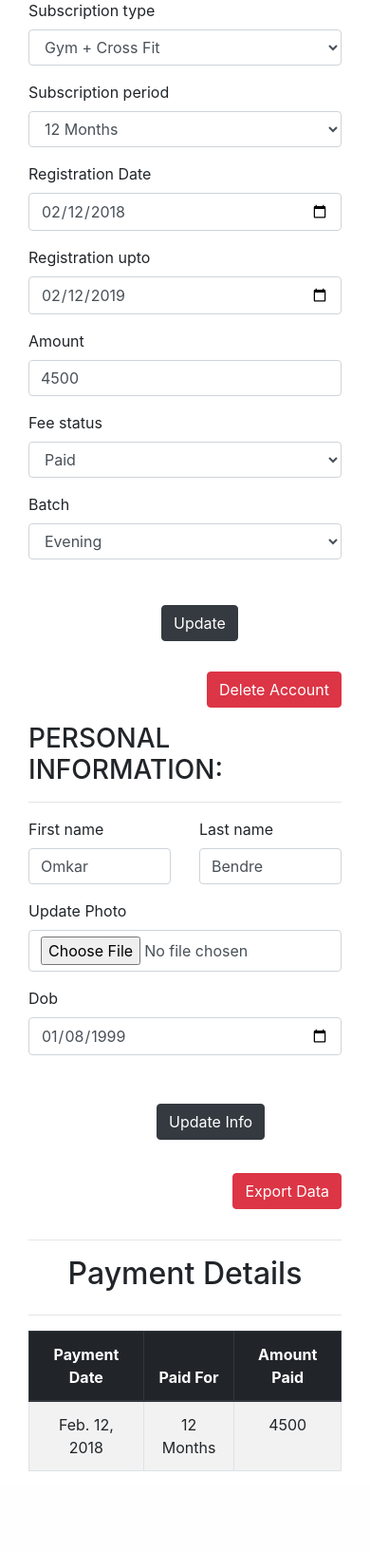
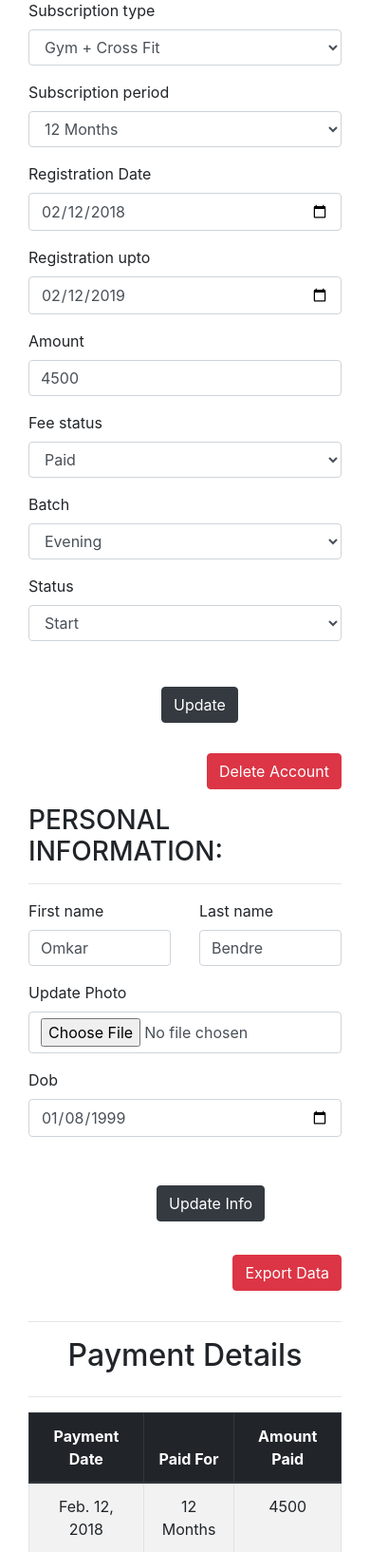
Before and after one commit to OmkarPathak/Django-Gym-Member-Manager, a Django app: page /members/update/135/ in a window 390 px wide. Shown: the part 824-2458 px from the top of the page at 95% size. Before the commit the page ends 2389 px from the top, so only its background shows below. Run offline with Django 3.2, Linux system fonts and the light colour scheme; the first user in the database is signed in; data comes from the database, SQL or seed files in the repository; some libraries are stand-ins or nearby versions.

Commit message:
Added status flag to stop receiving notification

```diff
--- a/members/models.py
+++ b/members/models.py
@@ -28,6 +28,11 @@ SUBSCRIPTION_PERIOD_CHOICES = (
 FEE_STATUS = (
     ('paid', 'Paid'),
     ('pending', 'Pending'),
+)
+
+STATUS = (
+    (0, 'Start'),
+    (1, 'Stop'),
 )
 
 BATCH = (
@@ -73,6 +78,7 @@ class Member(models.Model):
                             )
     photo = models.FileField(upload_to='photos/', blank=True)
     notification = models.IntegerField(default=2, blank=True)
+    stop = models.IntegerField(('Status'), choices=STATUS, default=STATUS[0][0], blank=True)
 
     def __str__(self):
         return self.first_name + ' ' + self.last_name
@@ -146,6 +152,7 @@ class UpdateMemberGymForm(forms.Form):
     fee_status = forms.ChoiceField(choices=FEE_STATUS)
     amount = forms.CharField()
     batch = forms.ChoiceField(choices=BATCH)
+    stop = forms.ChoiceField(label='Status', choices=STATUS)
 
     def clean_amount(self):
         amount = self.cleaned_data.get('amount')
--- a/members/templates/update.html
+++ b/members/templates/update.html
@@ -76,9 +76,13 @@
                 </div>
               </div>
               <div class="row">
-                <div class="form-group col-lg-6 col-md-6 col-sm-12 col-xs-12">
+                <div class="form-group col-lg-3 col-md-3 col-sm-12 col-xs-12">
                   <label for="batch">{{ gym_form.batch.label }}</label>
                   {{ gym_form.batch | add_css:"form-control" }}
+                </div>
+                <div class="form-group col-lg-3 col-md-3 col-sm-12 col-xs-12">
+                  <label for="stop">{{ gym_form.stop.label }}</label>
+                  {{ gym_form.stop | add_css:"form-control" }}
                 </div>
                 <div class="form-group col-lg-6 col-md-6 col-sm-12 col-xs-12">
                   <input type="submit" class="btn btn-dark" name="gym_membership" value="Update" style="margin-top: 32px; margin-left: 140px;" />
--- a/members/views.py
+++ b/members/views.py
@@ -17,6 +17,10 @@ def model_save(model):
     post_save.disconnect(my_handler, sender=Member)
     model.save()
     post_save.connect(my_handler, sender=Member)
+
+def check_status(request, object):
+    object.stop = 1 if request.POST.get('stop') == '1' else 0
+    return object
 
 # Export user information.
 def export_all(user_obj):
@@ -162,11 +166,13 @@ def update_member(request, id):
                 last_month = parser.parse(str(object.registration_upto)).month
                 if (object.batch != request.POST.get('batch')):
                     object.batch = request.POST.get('batch')
+                    object = check_status(request, object)
                     model_save(object)
                 # check if user has modified only the date
                 elif (datetime.datetime.strptime(str(object.registration_date), "%Y-%m-%d") != datetime.datetime.strptime(request.POST.get('registration_date'), "%Y-%m-%d")):
                         object.registration_date =  parser.parse(request.POST.get('registration_date'))
                         object.registration_upto =  parser.parse(request.POST.get('registration_date')) + delta.relativedelta(months=int(request.POST.get('subscription_period')))
+                        object = check_status(request, object)
                         model_save(object)
                 # if amount and period are changed
                 elif (object.amount != amount) and (object.subscription_period != request.POST.get('subscription_period')):
@@ -176,6 +182,7 @@ def update_member(request, id):
                     object.registration_upto =  parser.parse(request.POST.get('registration_upto')) + delta.relativedelta(months=int(request.POST.get('subscription_period')))
                     object.fee_status = request.POST.get('fee_status')
                     object.amount =  request.POST.get('amount')
+                    object = check_status(request, object)
                     model_save(object)
                 # if amount and type are changed
                 elif (object.amount != amount) and (object.subscription_type != request.POST.get('subscription_type')):
@@ -185,11 +192,13 @@ def update_member(request, id):
                     object.registration_upto =  parser.parse(request.POST.get('registration_upto')) + delta.relativedelta(months=int(request.POST.get('subscription_period')))
                     object.fee_status = request.POST.get('fee_status')
                     object.amount =  request.POST.get('amount')
+                    object = check_status(request, object)
                     model_save(object)
                 # if amount ad fee status are changed
                 elif (object.amount != amount) and ((request.POST.get('fee_status') == 'paid') or (request.POST.get('fee_status') == 'pending')):
                         object.amount = amount
                         object.fee_status = request.POST.get('fee_status')
+                        object = check_status(request, object)
                         model_save(object)
                 # if only amount is channged
                 elif (object.amount != amount):
@@ -201,6 +210,7 @@ def update_member(request, id):
                         object.notification =  1
                     elif request.POST.get('fee_status') == 'paid':
                         object.notification = 2
+                    object = check_status(request, object)
                     model_save(object)
                 # nothing is changed
                 else:
@@ -212,6 +222,7 @@ def update_member(request, id):
                         object.notification =  1
                     elif request.POST.get('fee_status') == 'paid':
                         object.notification = 2
+                    object = check_status(request, object)
                     model_save(object)
 
                 # Add payments if payment is 'paid'
@@ -235,11 +246,13 @@ def update_member(request, id):
                                         'amount': user.amount,
                                         'fee_status': user.fee_status,
                                         'batch': user.batch,
+                                        'stop': user.stop,
                                         })
 
                 info_form = UpdateMemberInfoForm(initial={
                                         'first_name': user.first_name,
                                         'last_name': user.last_name,
+                                        'dob': user.dob,
                                         })
 
                 try:
@@ -252,6 +265,7 @@ def update_member(request, id):
                 info_form = UpdateMemberInfoForm(initial={
                                         'first_name': user.first_name,
                                         'last_name': user.last_name,
+                                        'dob': user.dob,
                                         })
 
                 try:
@@ -290,6 +304,7 @@ def update_member(request, id):
                                 'amount': user.amount,
                                 'fee_status': user.fee_status,
                                 'batch': user.batch,
+                                'stop': user.stop,
                                 })
 
         info_form = UpdateMemberInfoForm(initial={
@@ -328,6 +343,7 @@ def update_member(request, id):
                                 'amount': user.amount,
                                 'fee_status': user.fee_status,
                                 'batch': user.batch,
+                                'stop': user.stop,
                                 })
 
         info_form = UpdateMemberInfoForm(initial={
--- a/notifications/config.py
+++ b/notifications/config.py
@@ -7,6 +7,6 @@ def get_notification_count():
     NOTIF_COUNT = Member.objects.filter(
         registration_upto__gte=datetime.datetime.now(),
         registration_upto__lte=datetime.date.today() + datetime.timedelta(days=1),
-        notification=1)
-    PENDING_COUNT = Member.objects.filter(fee_status='pending', notification=1)
+        notification=1).exclude(stop=1)
+    PENDING_COUNT = Member.objects.filter(fee_status='pending', notification=1).exclude(stop=1)
     return (NOTIF_COUNT | PENDING_COUNT).distinct().count()
--- a/notifications/views.py
+++ b/notifications/views.py
@@ -15,11 +15,11 @@ def notifications(request):
                                         Q(registration_upto__lte=datetime.datetime.now(),
                                         notification=1) |
                                         Q(fee_status='pending', notification=1)
-                                        ).order_by('first_name')
+                                        ).exclude(stop=1).order_by('first_name')
     members_today = Member.objects.filter(
                                         registration_upto__gte=datetime.datetime.now(),
                                         registration_upto__lte=datetime.date.today() + datetime.timedelta(days=1),
-                                        notification=1).order_by('first_name')
+                                        notification=1).exclude(stop=1).order_by('first_name')
 
     context = {
         'subs_end_today_count': get_notification_count(),
```
Also changed, not shown: db.sqlite3, members/migrations/0028_auto_20180530_0934.py (added).
